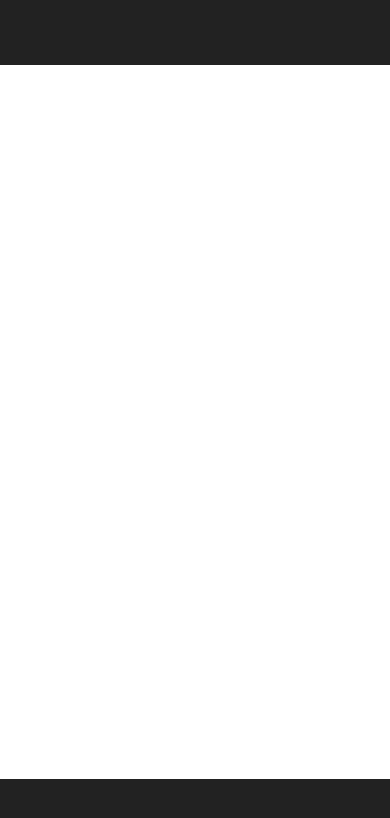
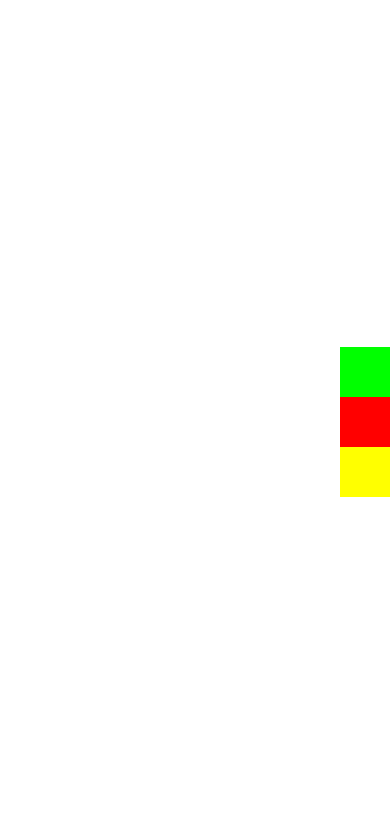
Before and after one commit to Brunocs1991/udemy_react-native_primeiroApp, a React Native app: screen / in a window 390 px wide. Shown: the top 818 px of the page. Built offline with nearby package versions, Linux system fonts and the light colour scheme.

Commit message:
continuation flex

```diff
--- a/src/Screen/FlexLayout.tsx
+++ b/src/Screen/FlexLayout.tsx
@@ -18,20 +18,25 @@ class FlexLayout extends Component<TypeFlexLayoutProps, TypeFlexLayoutState> {
 
 const styles = StyleSheet.create({
   container: {
-    backgroundColor: '#222',
     flex: 1,
+    flexDirection: 'column',
+    alignItems: 'flex-end',
+    justifyContent: 'center',
   },
   area1: {
-    height: 65,
-    // backgroundColor: '#ff0000',
+    height: 50,
+    width: 50,
+    backgroundColor: '#00FF00',
   },
   area2: {
-    flex: 1,
-    backgroundColor: '#FFFFFF',
+    height: 50,
+    width: 50,
+    backgroundColor: '#ff0000',
   },
   area3: {
-    height: 65,
-    // backgroundColor: '#ffff00',
+    height: 50,
+    width: 50,
+    backgroundColor: '#ffff00',
   },
 });
 export default FlexLayout;
```
